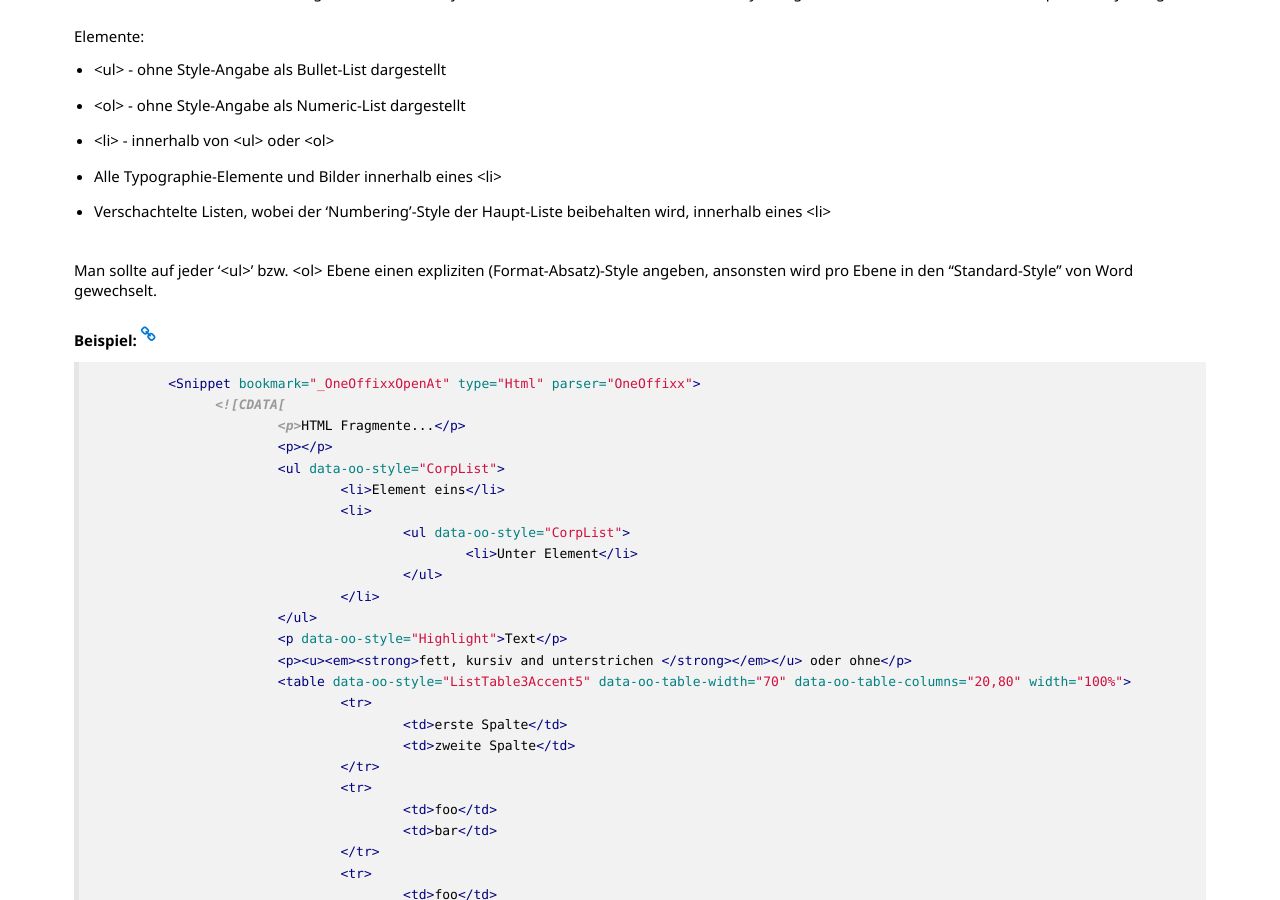
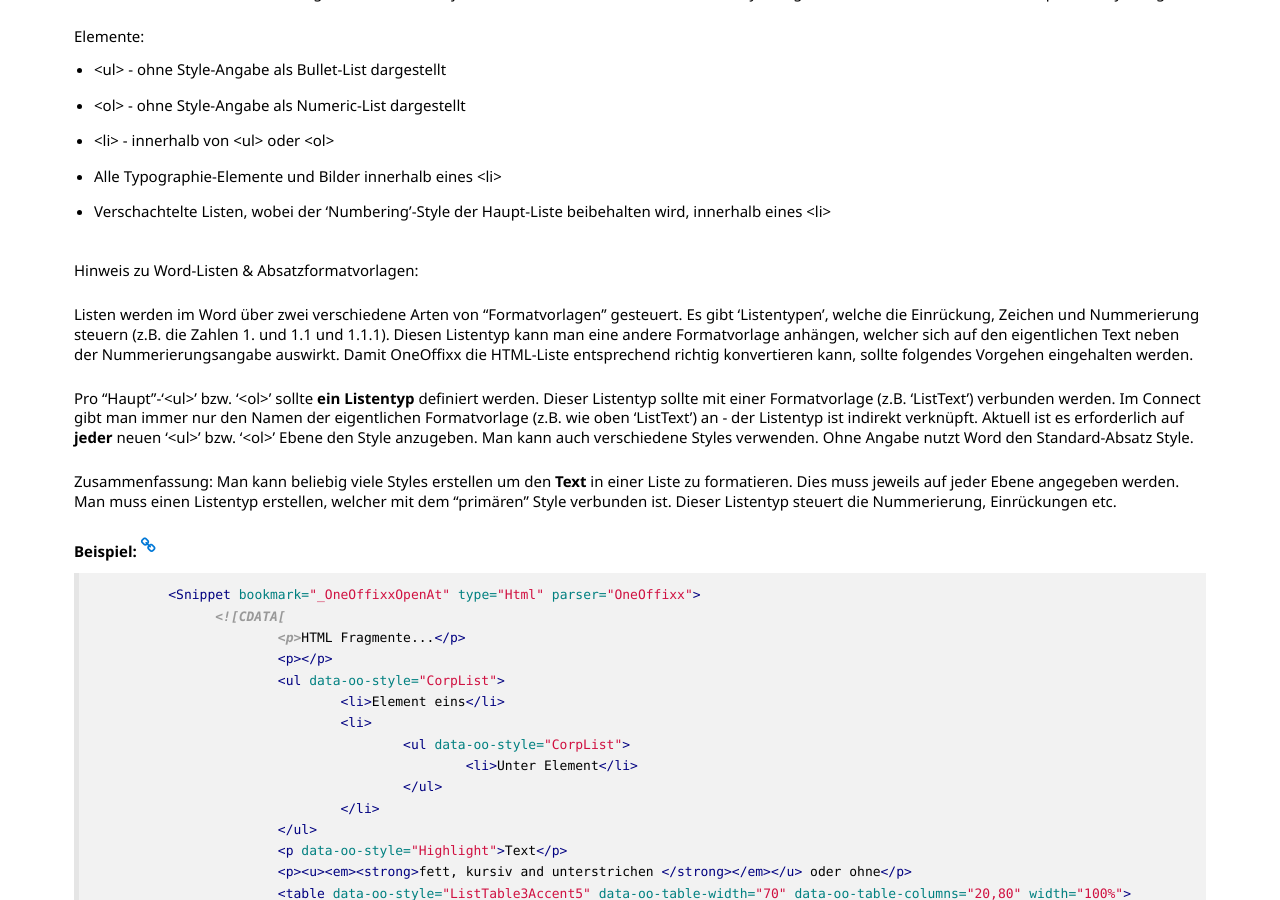
Before and after one commit to primesoft-group/oneoffixx-docs, a Jekyll site: the page built from _pages/connect/de/connect-functions-snippets.md, in a window 1280 px wide and 900 px high, scrolled down 7309 px. Built offline with Jekyll 4.4.1, drawn with Linux system fonts in a browser that asks for light colours; nearby versions of some CDN libraries; some web fonts are replaced.

Commit message:
Listen definition aktualisiert

```diff
--- a/_pages/connect/de/connect-functions-snippets.md
+++ b/_pages/connect/de/connect-functions-snippets.md
@@ -281,7 +281,19 @@ Elemente:
 * Alle Typographie-Elemente und Bilder innerhalb eines \<li\>
 * Verschachtelte Listen, wobei der 'Numbering'-Style der Haupt-Liste beibehalten wird, innerhalb eines \<li\>
 
-Man sollte auf jeder '\<ul\>' bzw. \<ol\> Ebene einen expliziten (Format-Absatz)-Style angeben, ansonsten wird pro Ebene in den "Standard-Style" von Word gewechselt.
+Hinweis zu Word-Listen & Absatzformatvorlagen:
+
+Listen werden im Word über zwei verschiedene Arten von "Formatvorlagen" gesteuert.
+Es gibt 'Listentypen', welche die Einrückung, Zeichen und Nummerierung steuern (z.B. die Zahlen 1. und 1.1 und 1.1.1).
+Diesen Listentyp kann man eine andere Formatvorlage anhängen, welcher sich auf den eigentlichen Text neben der Nummerierungsangabe auswirkt.
+Damit OneOffixx die HTML-Liste entsprechend richtig konvertieren kann, sollte folgendes Vorgehen eingehalten werden.
+
+Pro "Haupt"-'\<ul\>' bzw. '\<ol\>' sollte __ein Listentyp__ definiert werden. Dieser Listentyp sollte mit einer Formatvorlage (z.B. 'ListText') verbunden werden.
+Im Connect gibt man immer nur den Namen der eigentlichen Formatvorlage (z.B. wie oben 'ListText') an - der Listentyp ist indirekt verknüpft. Aktuell ist es erforderlich auf __jeder__ neuen '\<ul\>' bzw. '\<ol\>' Ebene den Style anzugeben. Man kann auch verschiedene Styles verwenden. Ohne Angabe nutzt Word den Standard-Absatz Style.
+
+Zusammenfassung:
+Man kann beliebig viele Styles erstellen um den __Text__ in einer Liste zu formatieren. Dies muss jeweils auf jeder Ebene angegeben werden.
+Man muss einen Listentyp erstellen, welcher mit dem "primären" Style verbunden ist. Dieser Listentyp steuert die Nummerierung, Einrückungen etc.
 
 __Beispiel: {% include anchor.html name="external-html-parser-sample" %}__
 
```
